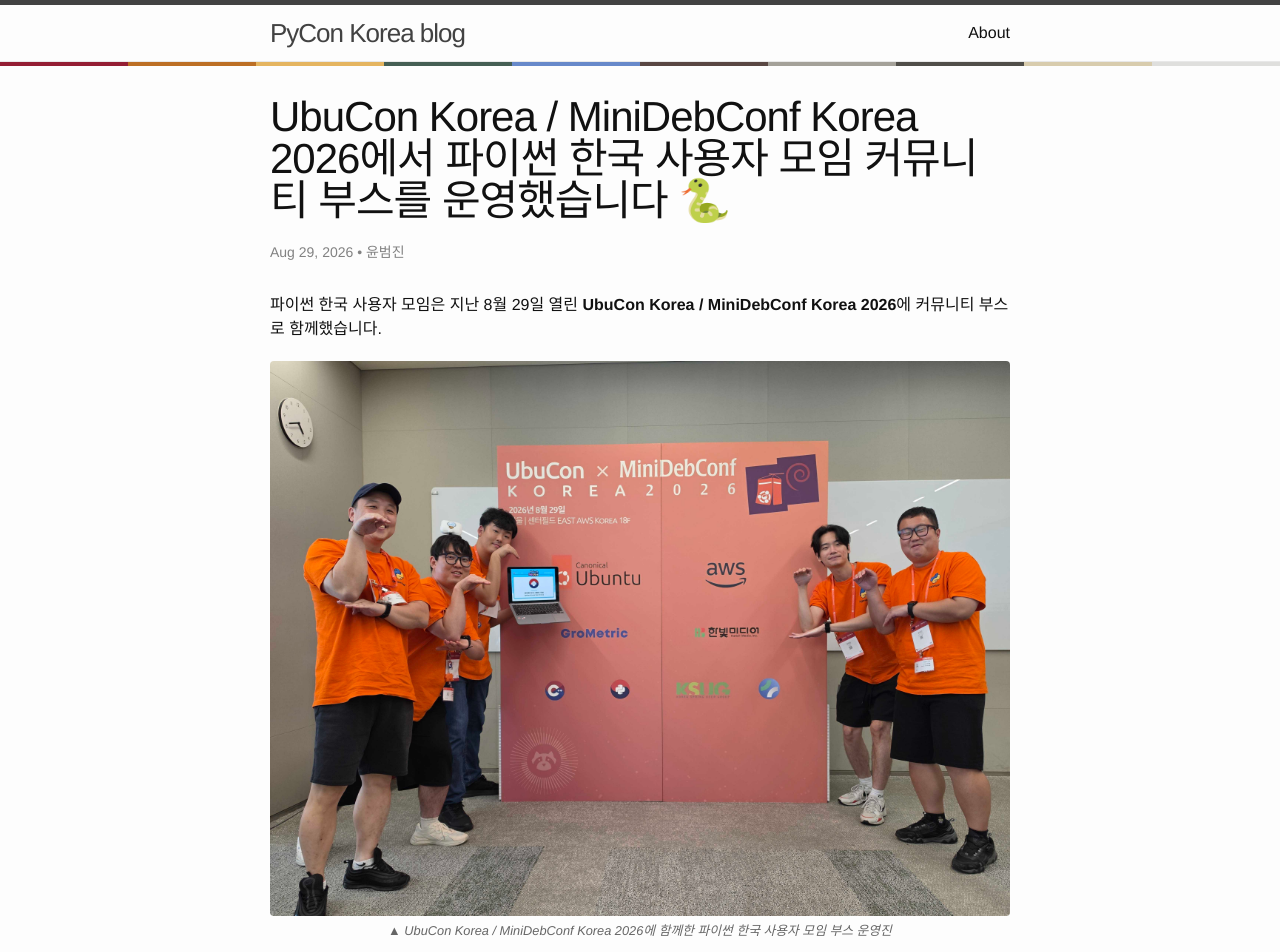
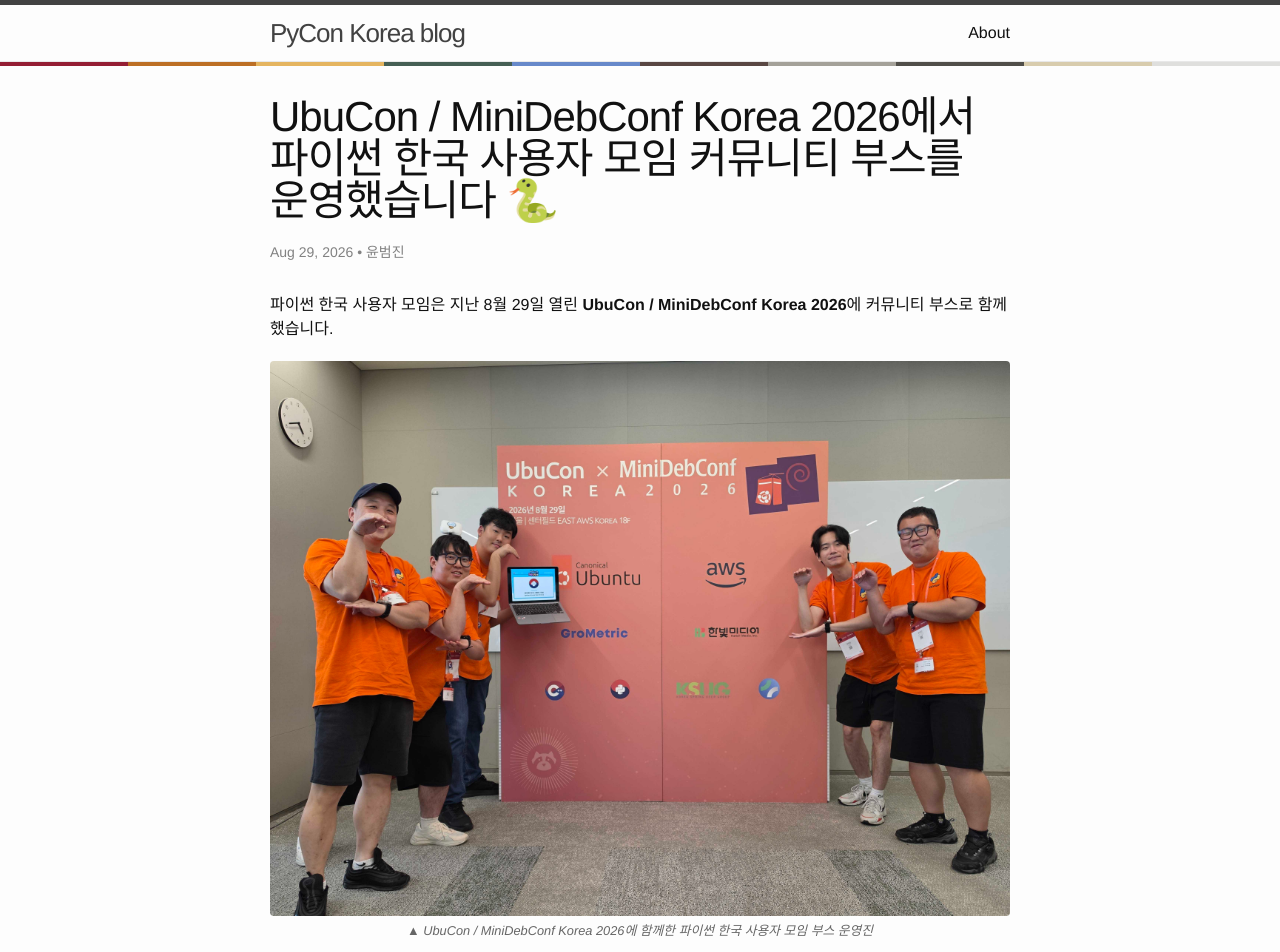
Before and after one commit to pythonkr/blog, a Jekyll site: the page built from _posts/2026/2026-08-29-ubucon.md, in a window 1280 px wide and 1400 px high. Shown: the top 952 px of the window. Built offline with Jekyll 4.4.1, drawn with Linux system fonts in a browser that asks for light colours; comment, search, counter and statistics services are not loaded.

Commit message:
fix: Update UbuCon Korea 2026 event title for consistency

```diff
--- a/_posts/2026/2026-08-29-ubucon.md
+++ b/_posts/2026/2026-08-29-ubucon.md
@@ -1,14 +1,14 @@
 ---
 layout : post
-title : "UbuCon Korea / MiniDebConf Korea 2026에서 파이썬 한국 사용자 모임 커뮤니티 부스를 운영했습니다 🐍"
+title : "UbuCon / MiniDebConf Korea 2026에서 파이썬 한국 사용자 모임 커뮤니티 부스를 운영했습니다 🐍"
 author : "윤범진"
 ---
 
-파이썬 한국 사용자 모임은 지난 8월 29일 열린 **UbuCon Korea / MiniDebConf Korea 2026**에 커뮤니티 부스로 함께했습니다.
+파이썬 한국 사용자 모임은 지난 8월 29일 열린 **UbuCon / MiniDebConf Korea 2026**에 커뮤니티 부스로 함께했습니다.
 
-![UbuCon Korea / MiniDebConf Korea 2026 행사 패널 앞에 모인 부스 운영진](/assets/2026/ubucon/organizers-at-event-panel.jpg){:.img-center}
+![UbuCon / MiniDebConf Korea 2026 행사 패널 앞에 모인 부스 운영진](/assets/2026/ubucon/organizers-at-event-panel.jpg){:.img-center}
 
-*▲ UbuCon Korea / MiniDebConf Korea 2026에 함께한 파이썬 한국 사용자 모임 부스 운영진*{:.img-caption}
+*▲ UbuCon / MiniDebConf Korea 2026에 함께한 파이썬 한국 사용자 모임 부스 운영진*{:.img-caption}
 
 
 ## 파이썬으로 확인하는 오늘의 운세
```
